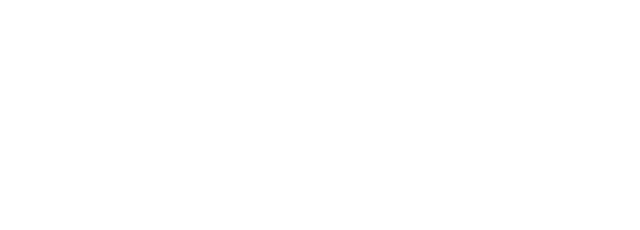
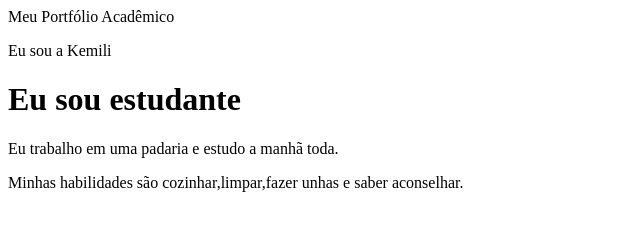
Before and after one commit to kemilisantos/portifolio-2a, a plain HTML site: page index.html in a window 1280 px wide. Shown: the whole page, without its empty margins (0-640 px from the left). Drawn offline with Linux system fonts and the light colour scheme.

Commit message:
Update index.html

```diff
--- a/index.html
+++ b/index.html
@@ -1,2 +1,13 @@
-
 <!DOCTYPE html>
+<html lang="pt-br">
+  <head>
+    <meta charset="UTF-8">
+    <link rel="stylesheet" href="estilo.css"
+    <title> Meu Portfólio Acadêmico </title>
+  </head>
+  <body>
+  </header>
+      <p> Eu sou a Kemili <p>
+      <h1> Eu sou estudante</h1>
+      <p> Eu trabalho em uma padaria e estudo a manhã toda. </p>
+      <p> Minhas habilidades são cozinhar,limpar,fazer unhas e saber aconselhar. </p>
```
